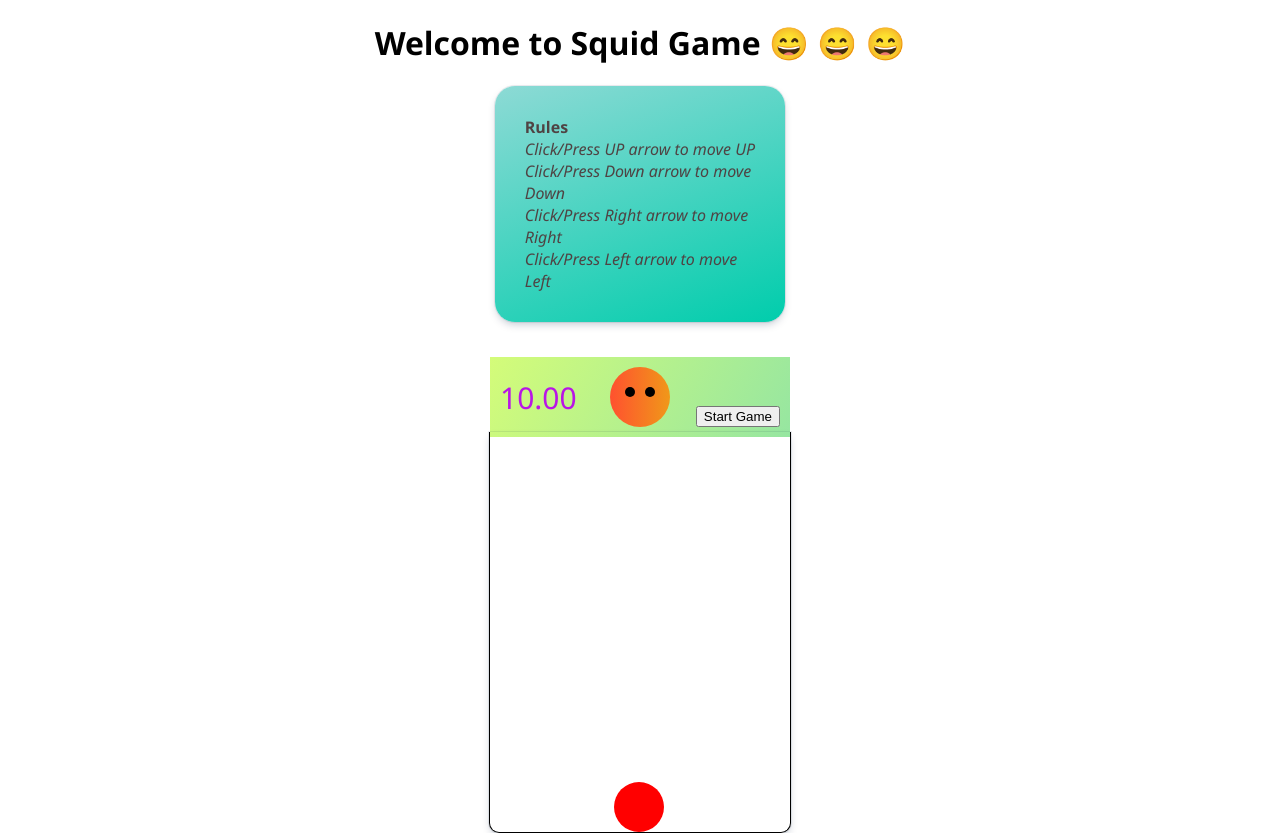
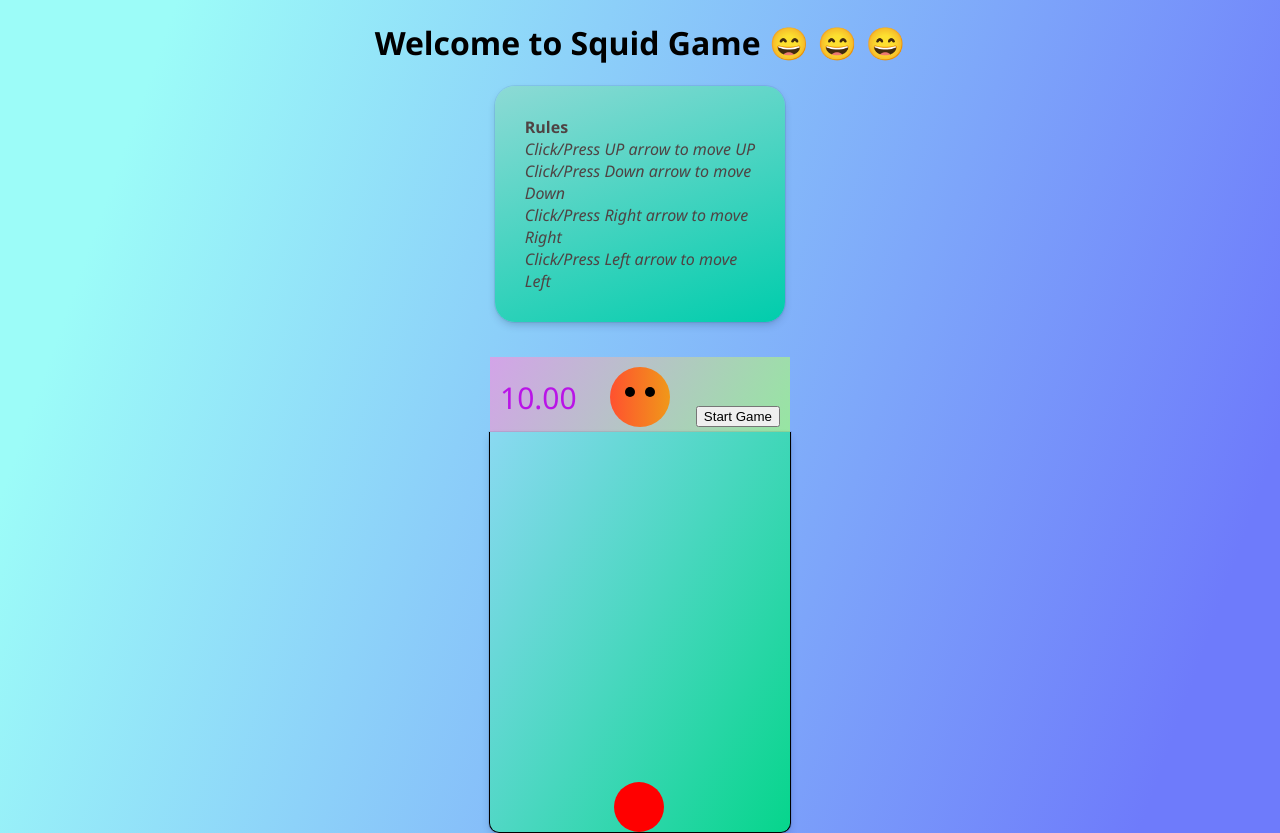
Before and after one commit to alakmodak99/Squid, a plain HTML site: page index.html in a window 1280 px wide. Drawn offline with Linux system fonts and the light colour scheme.

Commit message:
Demo Squid_game

```diff
--- a/index.html
+++ b/index.html
@@ -6,7 +6,11 @@
     <meta name="viewport" content="width=device-width, initial-scale=1.0">
     <title>Document</title>
     <style>
-body {margin: 0;font-family: "Segoe UI", Arial, Helvetica, Sans Serif;}
+body {
+    margin: 0;
+    font-family: "Segoe UI", Arial, Helvetica, Sans Serif;
+    background-image: linear-gradient( 109.6deg, rgba(156,252,248,1) 11.2%, rgba(110,123,251,1) 91.1% );
+}
         #container{
             width: 300px;
             height: 400px;
@@ -16,6 +20,7 @@ body {margin: 0;font-family: "Segoe UI", Arial, Helvetica, Sans Serif;}
             margin: auto;
             box-shadow: rgba(9, 30, 66, 0.25) 0px 4px 8px -2px, rgba(9, 30, 66, 0.08) 0px 0px 0px 1px;
             border-radius: 0 0 10px 10px;
+            background-image: linear-gradient(120deg, #8ad9f1 0%, #06d58c 100%);
         }
         #ball{
             width: 50px;
@@ -56,7 +61,7 @@ body {margin: 0;font-family: "Segoe UI", Arial, Helvetica, Sans Serif;}
         #win{
             width: 300px;
             height: 80px;
-            background-image: linear-gradient(120deg, #d4fc79 0%, #96e6a1 100%);
+            background-image: linear-gradient(120deg, #d3a4e8 0%, #96e6a1 100%);
             top: 1px;
             margin: auto;
             position: relative;
```
